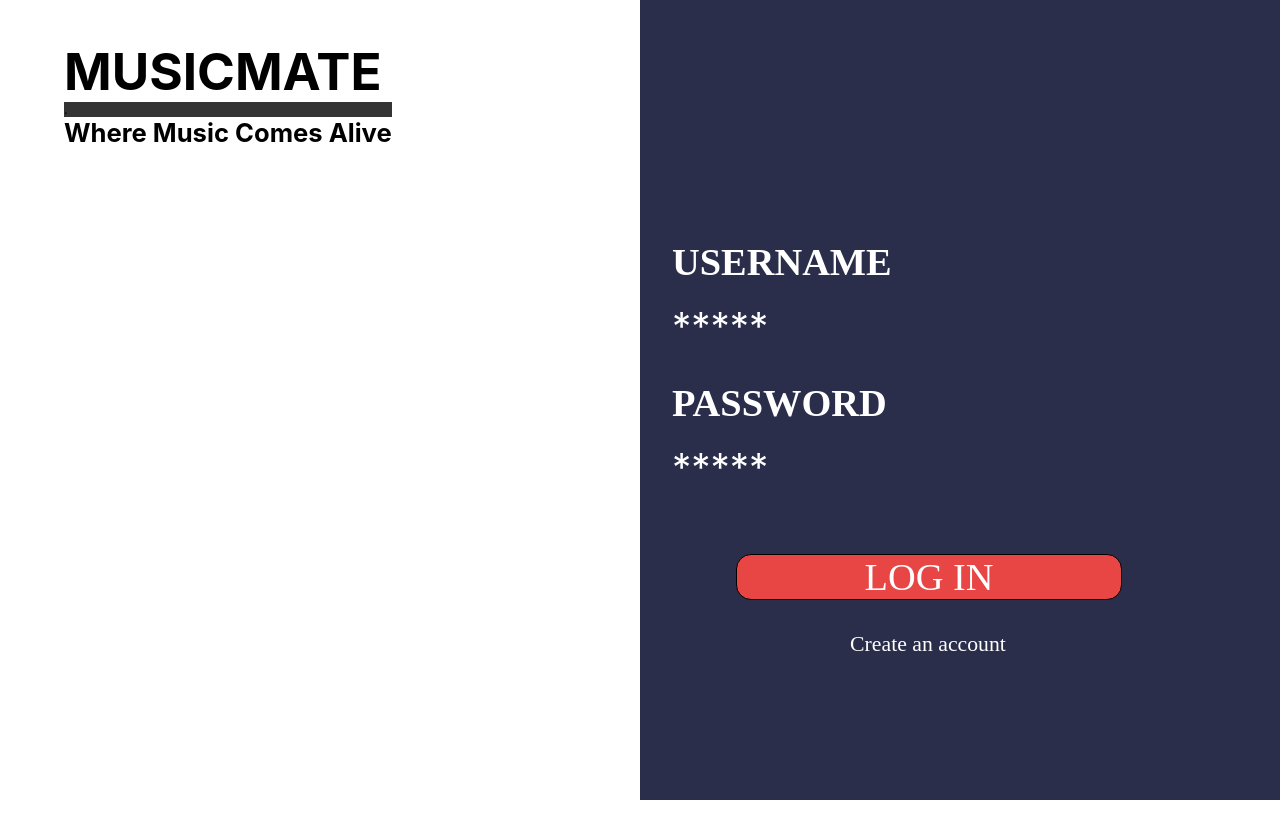
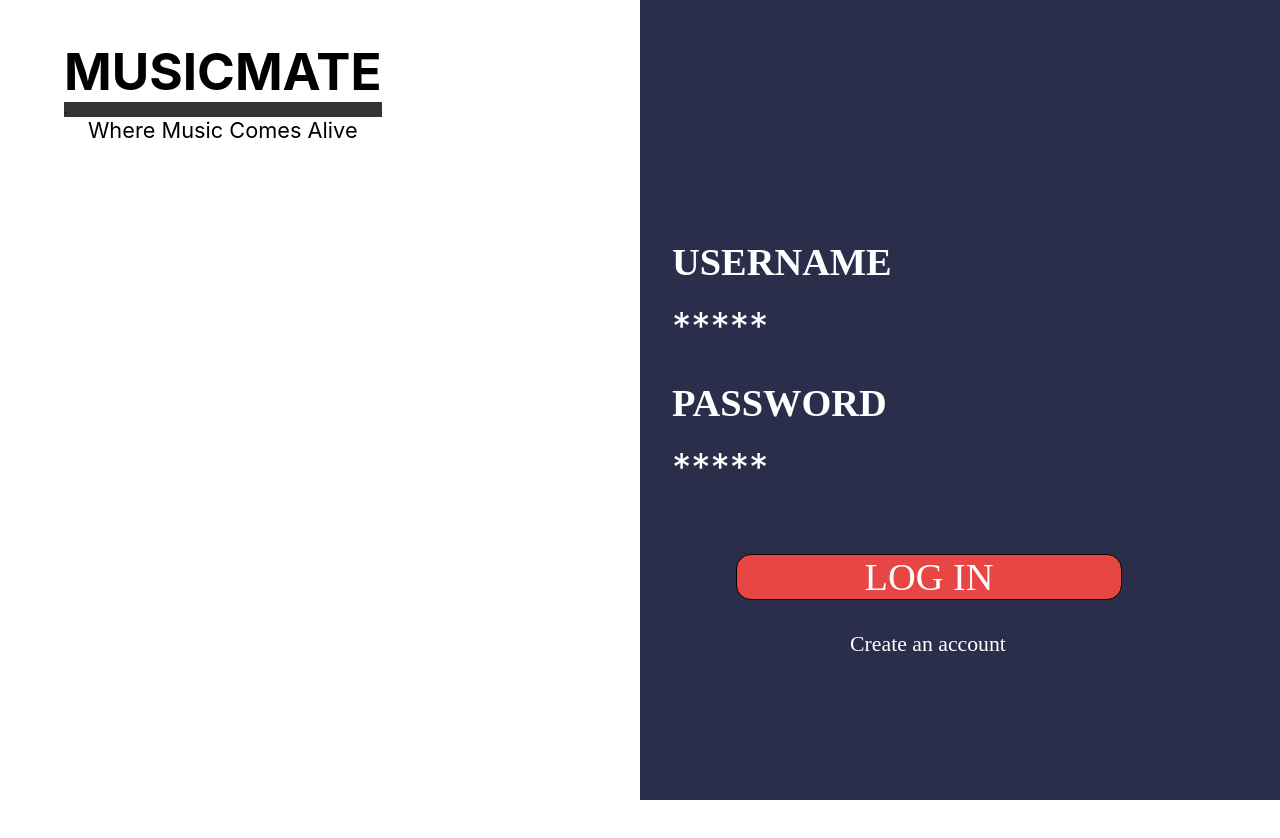
Before and after one commit to willamjonathan/MusicMate, a React (Create React App) app: page / in a window 1280 px wide. Shown: the top 838 px of the page. Built offline with nearby package versions, Linux system fonts and the light colour scheme.

Commit message:
"Updated"

```diff
--- a/src/styles/Login.css
+++ b/src/styles/Login.css
@@ -36,8 +36,9 @@
 .Title .Moto {
   font-weight: bold;
   font-family: Inter;
-  font-size: 2vw;
-  font-weight: bold;
+  font-size: 1.7vw;
+  text-align: center;
+  font-weight: normal;
   position: relative;
   top: 0%;
   left: 0%;
```
